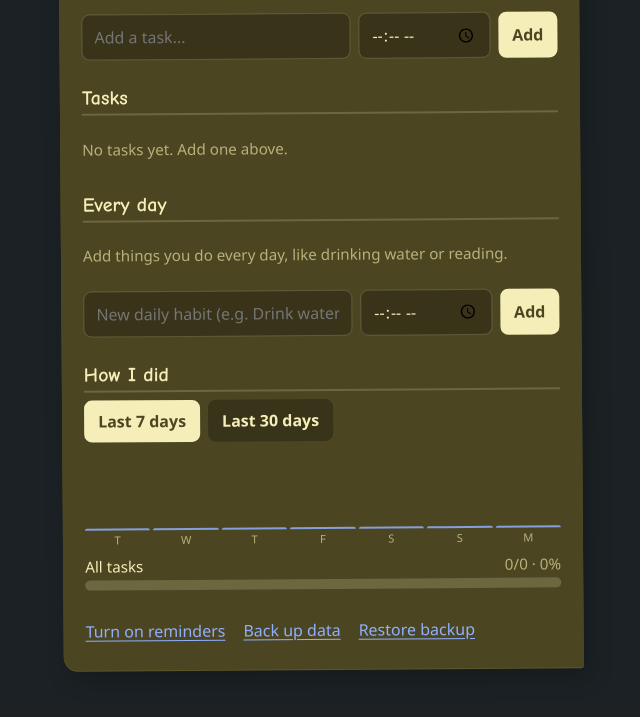
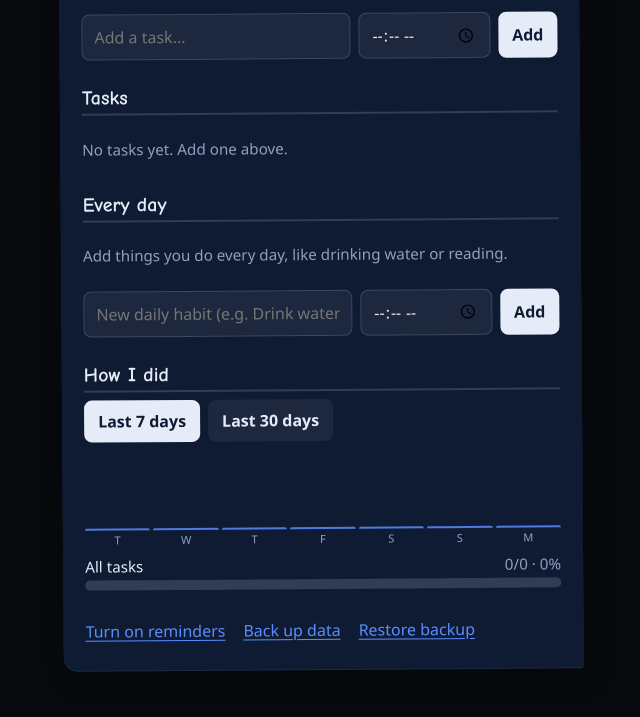
Before and after one commit to DivineUI/daily-notes, a plain HTML site: page index.html in a window 1280 px wide. Shown: the part 178-895 px from the top of the page, without its empty margins (319-959 px from the left). Drawn offline with Linux system fonts and the dark colour scheme.

Commit message:
Switch to dark blue and black theme

```diff
--- a/index.html
+++ b/index.html
@@ -4,7 +4,7 @@
 <head>
     <meta charset="UTF-8">
     <meta name="viewport" content="width=device-width, initial-scale=1">
-    <meta name="theme-color" content="#fff08a">
+    <meta name="theme-color" content="#0f1b33">
     <title>Daily Notes</title>
     <link rel="manifest" href="manifest.json">
     <link rel="apple-touch-icon" href="icon-192.png">
--- a/style.css
+++ b/style.css
@@ -12,14 +12,15 @@
 
 @media (prefers-color-scheme: dark) {
     :root {
-        --desk: #1b2124;
-        --note: #4b4522;
-        --note-edge: #5d5629;
-        --ink: #f6eeb8;
-        --muted: #b9b07a;
-        --pen: #8fb0ff;
-        --line: rgba(246, 238, 184, 0.2);
-        --field: rgba(0, 0, 0, 0.25);
+        --desk: #07090d;
+        --note: #0f1b33;
+        --note-edge: #1a2a4d;
+        --ink: #e6ecf7;
+        --muted: #8fa0bf;
+        --pen: #5b8cff;
+        --line: rgba(230, 236, 247, 0.16);
+        --field: rgba(255, 255, 255, 0.06);
+        --hand: "Segoe Print", "Bradley Hand", "Chalkboard SE", "Comic Sans MS", cursive;
     }
 }
 
@@ -54,7 +55,7 @@ body {
     width: 96px;
     height: 26px;
     margin-left: -48px;
-    background: rgba(255, 255, 255, 0.45);
+    background: rgba(91, 140, 255, 0.25);
     transform: rotate(2deg);
     box-shadow: 0 1px 3px rgba(0, 0, 0, 0.12);
 }
--- a/sw.js
+++ b/sw.js
@@ -1,4 +1,4 @@
-const CACHE = "daily-notes-v1";
+const CACHE = "daily-notes-v2";
 const FILES = ["./", "index.html", "style.css", "app.js", "manifest.json", "icon-192.png", "icon-512.png"];
 
 self.addEventListener("install", (e) => {
```
Also changed, not shown: manifest.json.
